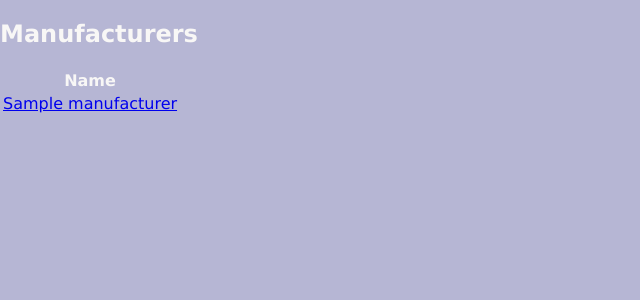
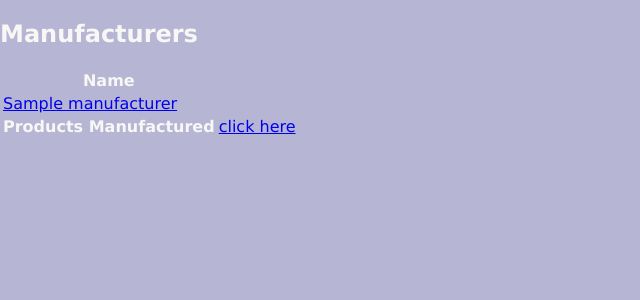
Before and after one commit to 19Miller96/lab_week_shop_inventory, a Flask app: page /manufacturers in a window 1280 px wide. Shown: the part 54-354 px from the top of the page, without its empty margins (0-640 px from the left). Run offline with Flask 2, Linux system fonts and the light colour scheme; a database or web service that is not in the repository returns one stand-in record (values such as "Sample title"); some libraries are stand-ins or nearby versions.

Commit message:
products_page_for_manufacturers

```diff
--- a/controllers/manufacturer_controller.py
+++ b/controllers/manufacturer_controller.py
@@ -15,3 +15,8 @@ def show(id):
     manufacturer = manufacturer_repository.select(id)
     products = manufacturer_repository.products(manufacturer)
     return render_template("manufacturers/show.html", manufacturer = manufacturer, products = products)
+
+@manufacturers_blueprint.route("/manufacturers/<id>/products")
+def product_list(id):
+    products = manufacturer_repository.products(id)
+    return render_template("manufacturers/products.html", products = products)
--- a/repositories/manufacturer_repository.py
+++ b/repositories/manufacturer_repository.py
@@ -33,10 +33,10 @@ def delete_all():
     sql = "DELETE FROM manufacturers"
     run_sql(sql)
 
-def products(manufacturer):
+def products(manufacturer_id):
     products = []
-    sql = "SELECT products.* FROM products"
-    values = [manufacturer.id]
+    sql = "SELECT products.* FROM products WHERE manufacturer_id = %s"
+    values = [manufacturer_id]
 
     results = run_sql(sql, values)
 
--- a/templates/manufacturers/index.html
+++ b/templates/manufacturers/index.html
@@ -11,6 +11,11 @@
   <tr>
     <td><a href="/manufacturers/{{ manufacturer.id }}"> {{manufacturer.name}} </a></td>
   </tr>
+  <tr>
+    <th>Products Manufactured</th>
+    <td><a href="/manufacturers/{{ manufacturer.id }}/products"> click here </a></td>
+  </tr>
+
   {% endfor %}
 </table>
 {% endblock %}
--- /dev/null
+++ b/templates/manufacturers/products.html
@@ -0,0 +1 @@
+This is where I want to display all the products Tesco
--- a/templates/products/index.html
+++ b/templates/products/index.html
@@ -34,5 +34,3 @@
   {% endfor %}
 </table>
 {% endblock %}
-
-<!-- stock_quantity, buying_cost, selling_cost, manufacturer -->
```
Also changed, not shown: templates/manufacturers/show.html (+7 -0 lines).
